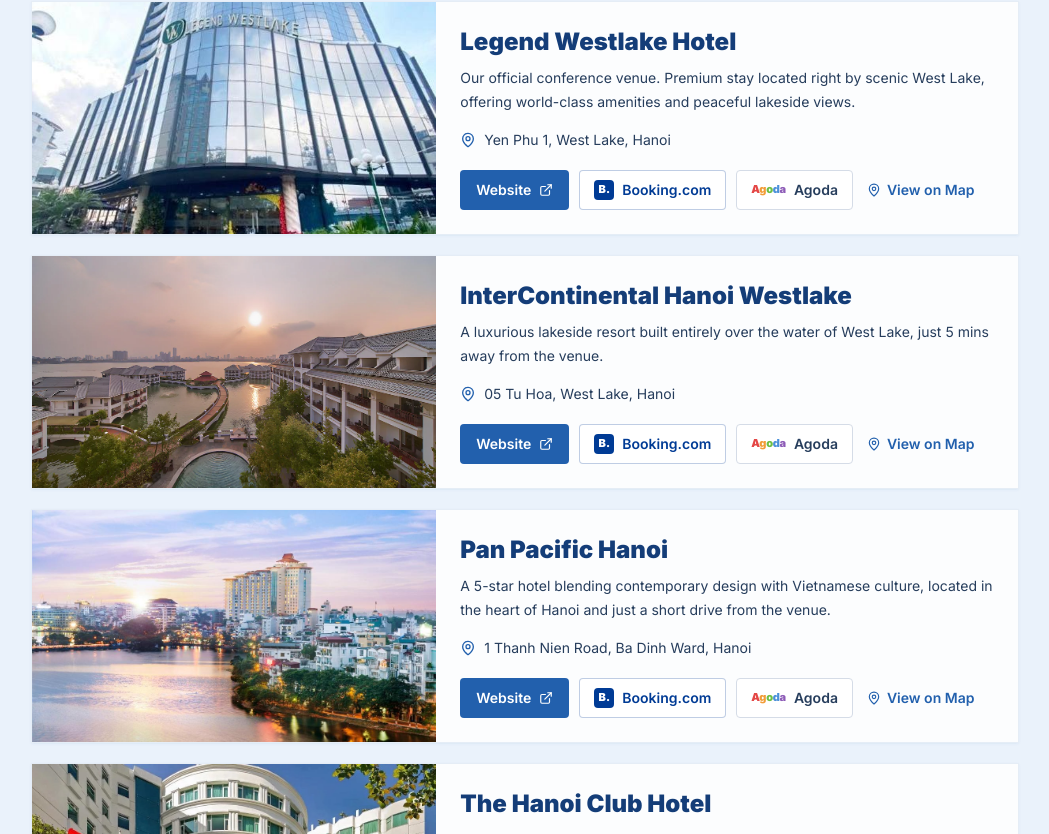
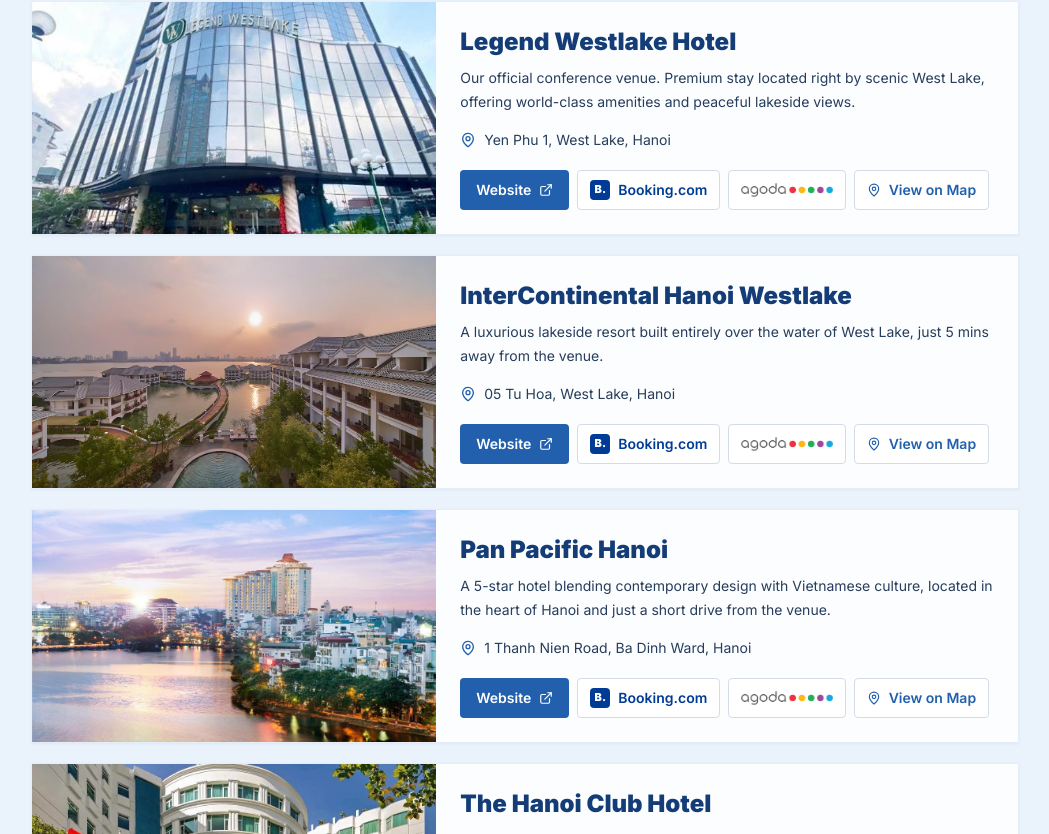
Before and after one commit to monkira99/acm2026, a Next.js app: page /venue in a window 1280 px wide. Shown: the part 1346-2180 px from the top of the page, without its empty margins (43-1092 px from the left). Built offline with nearby package versions, Linux system fonts and the light colour scheme.

Commit message:
fix(venue): align booking actions and use official agoda logo

```diff
--- a/src/components/venue/accommodation-section.tsx
+++ b/src/components/venue/accommodation-section.tsx
@@ -84,17 +84,8 @@
   );
 }
 
-function AgodaMark() {
-  return (
-    <span aria-hidden="true" className="text-[11px] font-black tracking-tight">
-      <span className="text-[#E44746]">A</span>
-      <span className="text-[#F29D38]">g</span>
-      <span className="text-[#6DBE45]">o</span>
-      <span className="text-[#4A90D9]">d</span>
-      <span className="text-[#8D5BB7]">a</span>
-    </span>
-  );
-}
+const secondaryActionClassName =
+  "inline-flex min-h-10 items-center justify-center gap-2 rounded border border-[#D5DCE7] bg-white px-3 py-2 text-sm font-semibold text-[#263D5C] transition-colors hover:border-[#2260AD]/30 hover:bg-[#F7FBFF] focus-visible:outline-2 focus-visible:outline-offset-2 focus-visible:outline-[#2260AD]";
 
 export function AccommodationSection() {
   return (
@@ -138,7 +129,7 @@
                   <span>{hotel.location}</span>
                 </div>
 
-                <div className="mt-5 flex flex-wrap items-center gap-2.5">
+                <div className="mt-5 flex flex-wrap items-center gap-2">
                   <a
                     href={hotel.websiteUrl}
                     target="_blank"
@@ -152,28 +143,37 @@
                     href={hotel.bookingUrl}
                     target="_blank"
                     rel="noopener noreferrer"
-                    className="inline-flex min-h-10 items-center gap-2 rounded border border-[#003B95]/25 bg-white px-3.5 py-2 text-sm font-semibold text-[#003B95] transition-colors hover:bg-[#F2F7FF] focus-visible:outline-2 focus-visible:outline-offset-2 focus-visible:outline-[#003B95]"
+                    className={secondaryActionClassName}
                   >
                     <BookingMark />
-                    Booking.com
+                    <span className="text-[#003B95]">Booking.com</span>
                   </a>
                   <a
                     href={hotel.agodaUrl}
                     target="_blank"
                     rel="noopener noreferrer"
-                    className="inline-flex min-h-10 items-center gap-2 rounded border border-[#D5DCE7] bg-white px-3.5 py-2 text-sm font-semibold text-[#263D5C] transition-colors hover:bg-[#F8FAFD] focus-visible:outline-2 focus-visible:outline-offset-2 focus-visible:outline-[#2260AD]"
+                    className={secondaryActionClassName}
                   >
-                    <AgodaMark />
-                    Agoda
+                    <Image
+                      src="/images/brands/agoda-logo.png"
+                      alt="Agoda"
+                      width={91}
+                      height={14}
+                      className="h-3.5 w-auto"
+                    />
                   </a>
                   <a
                     href={hotel.mapUrl}
                     target="_blank"
                     rel="noopener noreferrer"
-                    className="inline-flex min-h-10 items-center gap-1.5 rounded-sm px-1 text-sm font-semibold text-[#2260AD] transition-colors hover:text-[#143D78] focus-visible:outline-2 focus-visible:outline-offset-2 focus-visible:outline-[#2260AD]"
+                    className={secondaryActionClassName}
                   >
-                    <MapPin size={14} aria-hidden="true" />
-                    View on Map
+                    <MapPin
+                      size={14}
+                      className="text-[#2260AD]"
+                      aria-hidden="true"
+                    />
+                    <span className="text-[#2260AD]">View on Map</span>
                   </a>
                 </div>
               </div>
```
Also changed, not shown: public/images/brands/agoda-logo.png (added), 1 other file (tests, documents, lock files or other folders).
